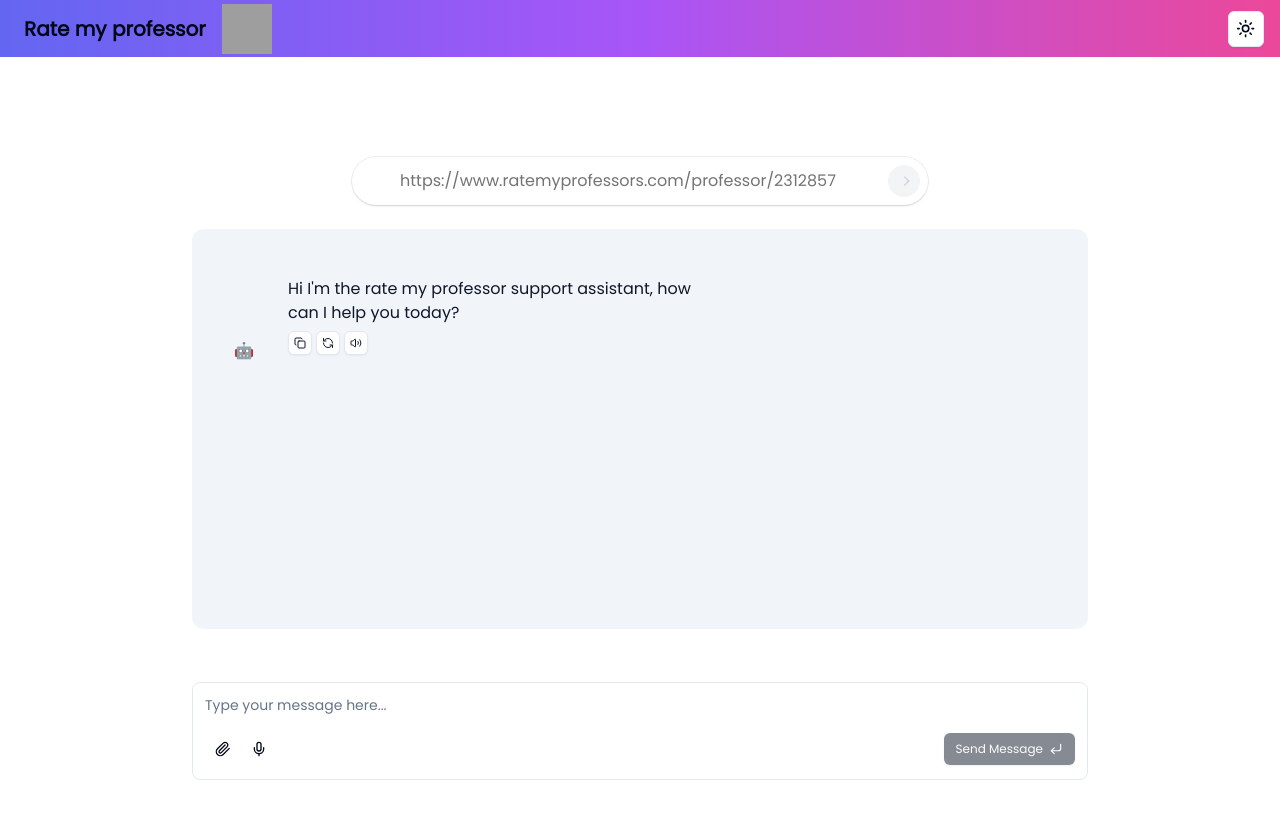
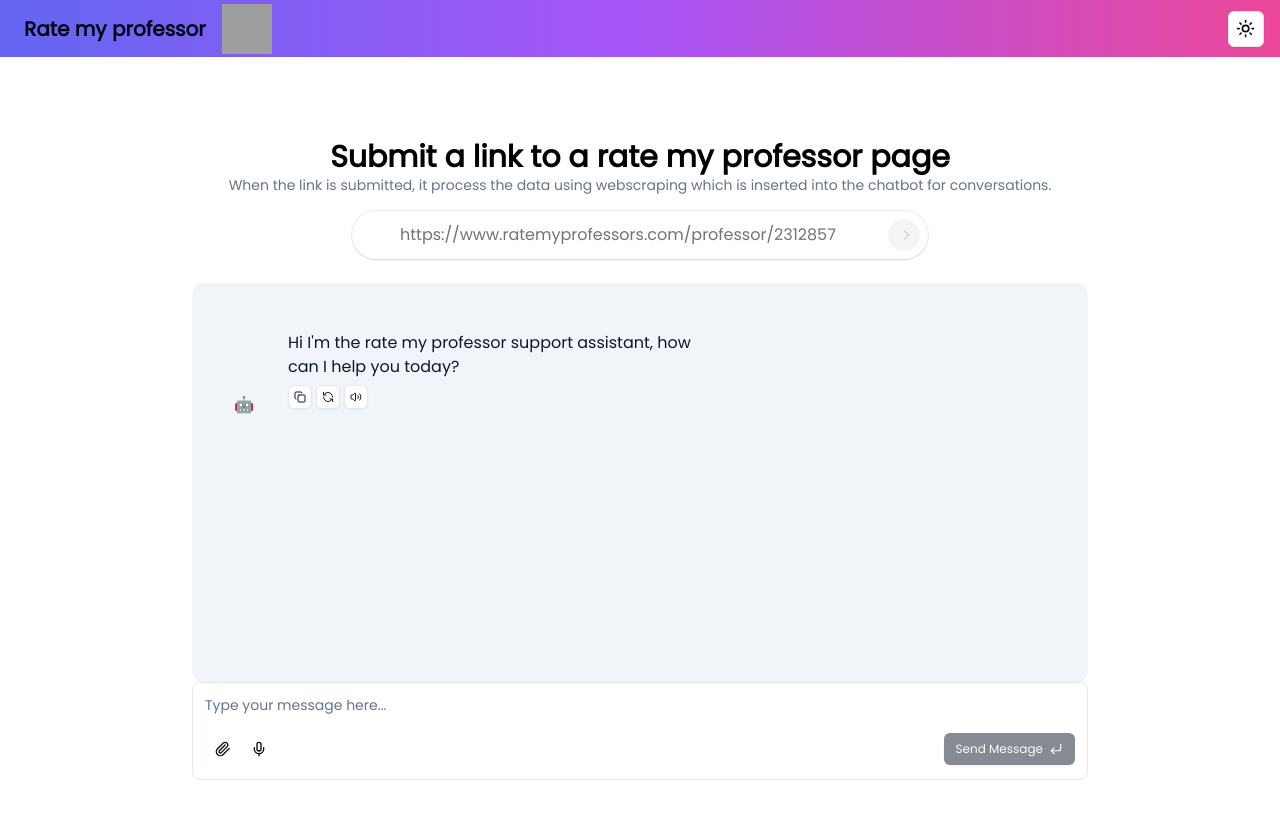
Before and after one commit to Tk-brainCodes/AI-Rate-My-Professor, a Next.js app: page / in a window 1280 px wide. Shown: the top 818 px of the page. Built offline with nearby package versions, Linux system fonts and the light colour scheme; grey boxes are pictures that could not be loaded.

Commit message:
feat: input component for adding rate my professor links

```diff
--- a/components/link-input.tsx
+++ b/components/link-input.tsx
@@ -19,7 +19,11 @@
   };
 
   return (
-    <div className='mb-[1.5em]'>
+    <div className='mb-[1.5em] mt-[2.3em] flex flex-col items-center justify-center'>
+      <div className="mb-[1em] flex items-center flex-col justify-center">
+        <h3 className="text-3xl text-black dark:text-white font-semibold">Submit a link to a rate my professor page</h3>
+        <p className="text-slate-500 text-sm">When the link is submitted, it process the data using webscraping which is inserted into the chatbot for conversations.</p>
+      </div>
       <PlaceholdersAndVanishInput
         placeholders={placeholders}
         onChange={handleChange}
```
